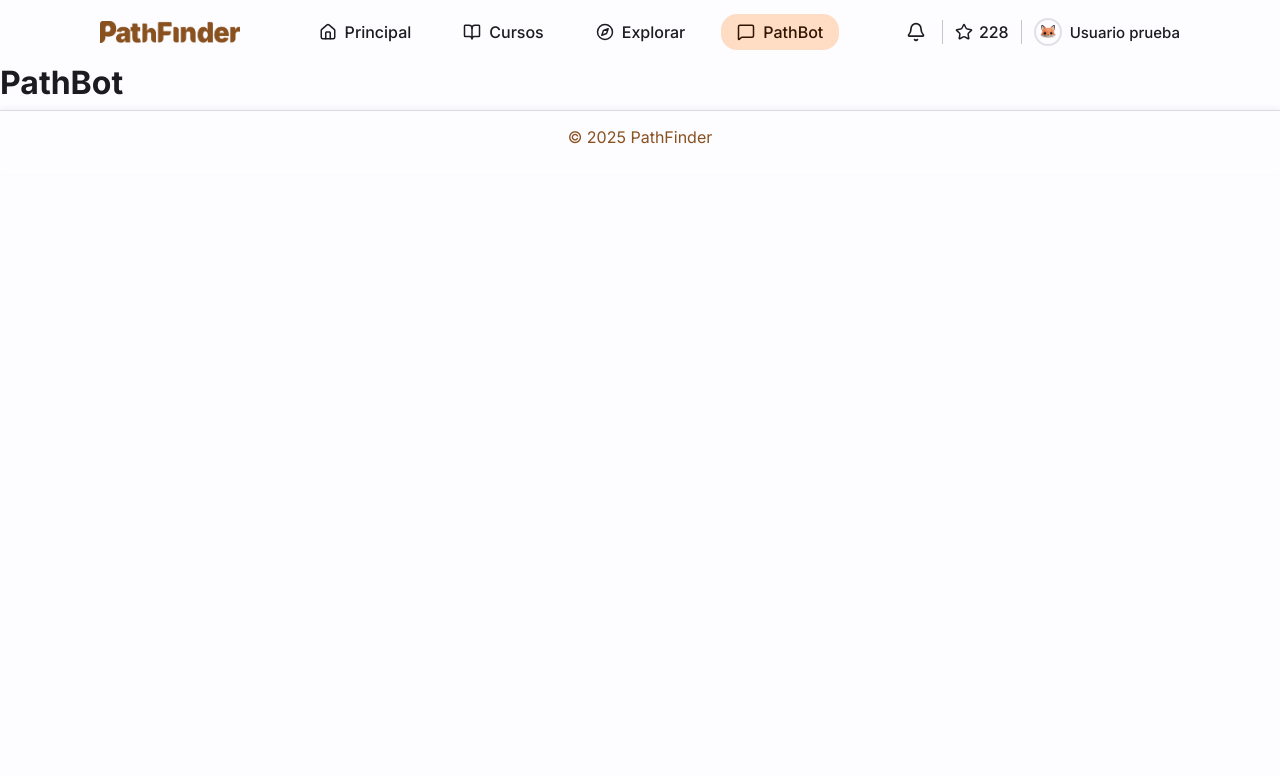
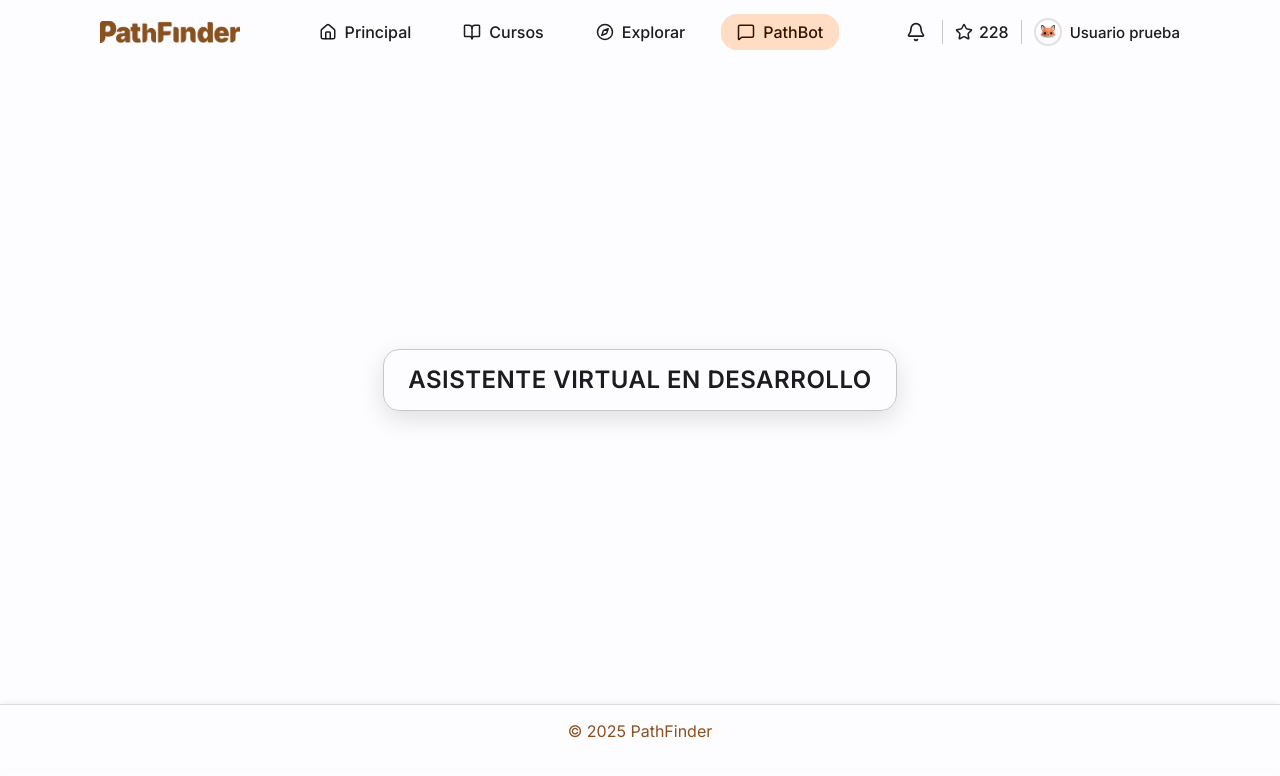
Before and after one commit to Karenartc/pathfinder-gi, a Next.js app: page /main/pathbot in a window 1280 px wide. Shown: the top 776 px of the page. Built offline with nearby package versions, Linux system fonts and the light colour scheme.

Commit message:
feat(pathbot): agregar pantalla 'Asistente virtual en desarrollo' con diseño modal centrado

```diff
--- a/app/main/pathbot/page.tsx
+++ b/app/main/pathbot/page.tsx
@@ -1,3 +1,10 @@
+"use client";
+import styles from "./pathbot.module.css";
+
 export default function PathBotPage() {
-    return <h1>PathBot</h1>;
+    return (
+        <main className={styles.container}>
+        <h2 className={styles.title}>Asistente virtual en desarrollo</h2>
+        </main>
+    );
 }
--- /dev/null
+++ b/app/main/pathbot/pathbot.module.css
@@ -0,0 +1,24 @@
+.container {
+    display: flex;
+    align-items: center;
+    justify-content: center;
+    min-height: 80vh;
+    text-align: center;
+    background: rgb(var(--color-surface));
+    color: rgb(var(--color-on-surface));
+    padding: var(--space-8);
+}
+
+/* Texto principal */
+.title {
+    background: rgb(var(--color-surface-variant));
+    color: rgb(var(--color-on-surface));
+    font-size: clamp(1rem, 3vw, 1.5rem);
+    font-weight: var(--fw-semibold);
+    text-transform: uppercase;
+    letter-spacing: 0.5px;
+    padding: var(--space-4) var(--space-6);
+    border-radius: var(--radius-lg);
+    box-shadow: var(--shadow-md);
+    border: 1px solid rgb(var(--color-outline-variant));
+}
```
Also changed, not shown: public/images/Desktop-ChatBot.png (added).
